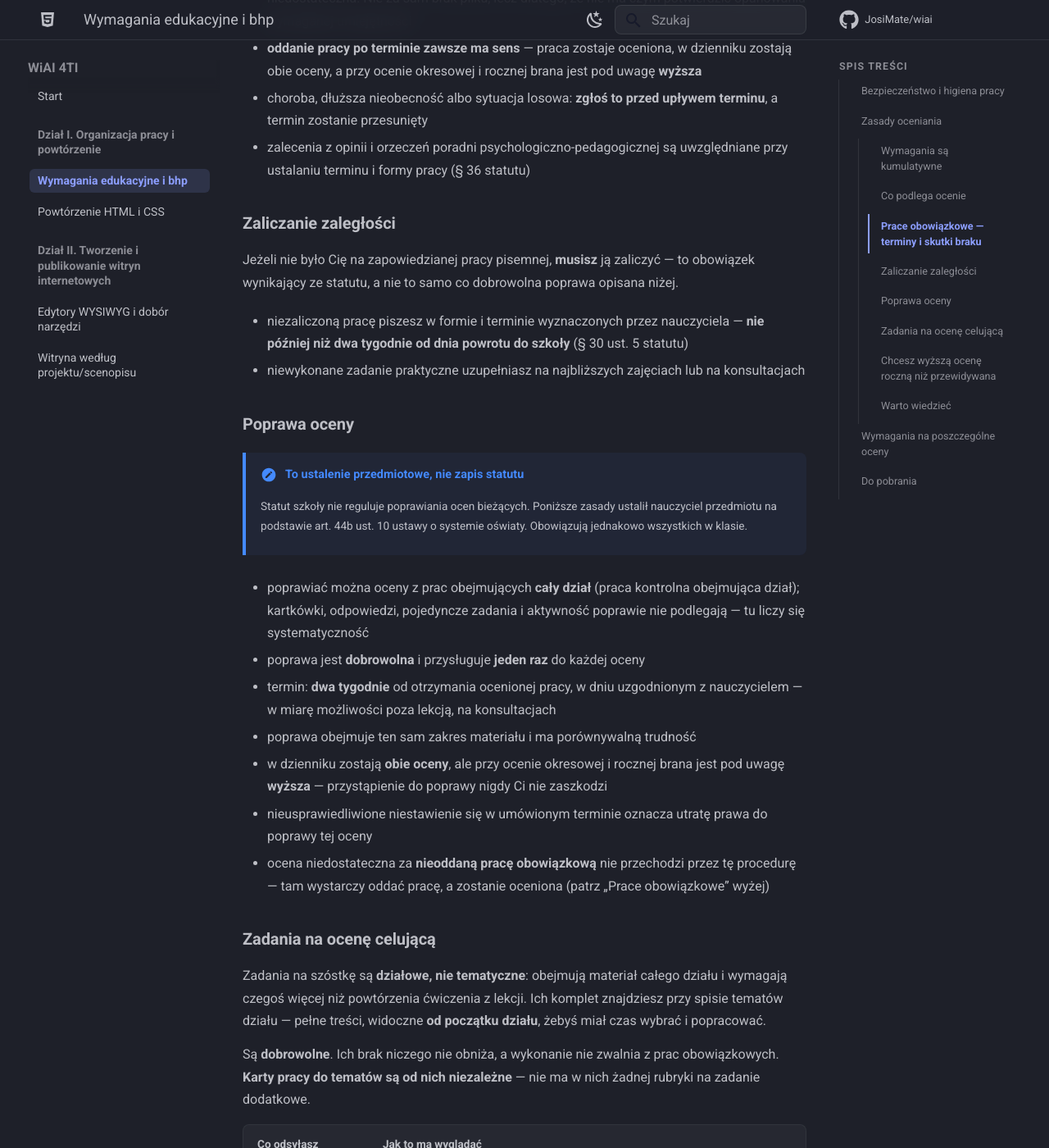
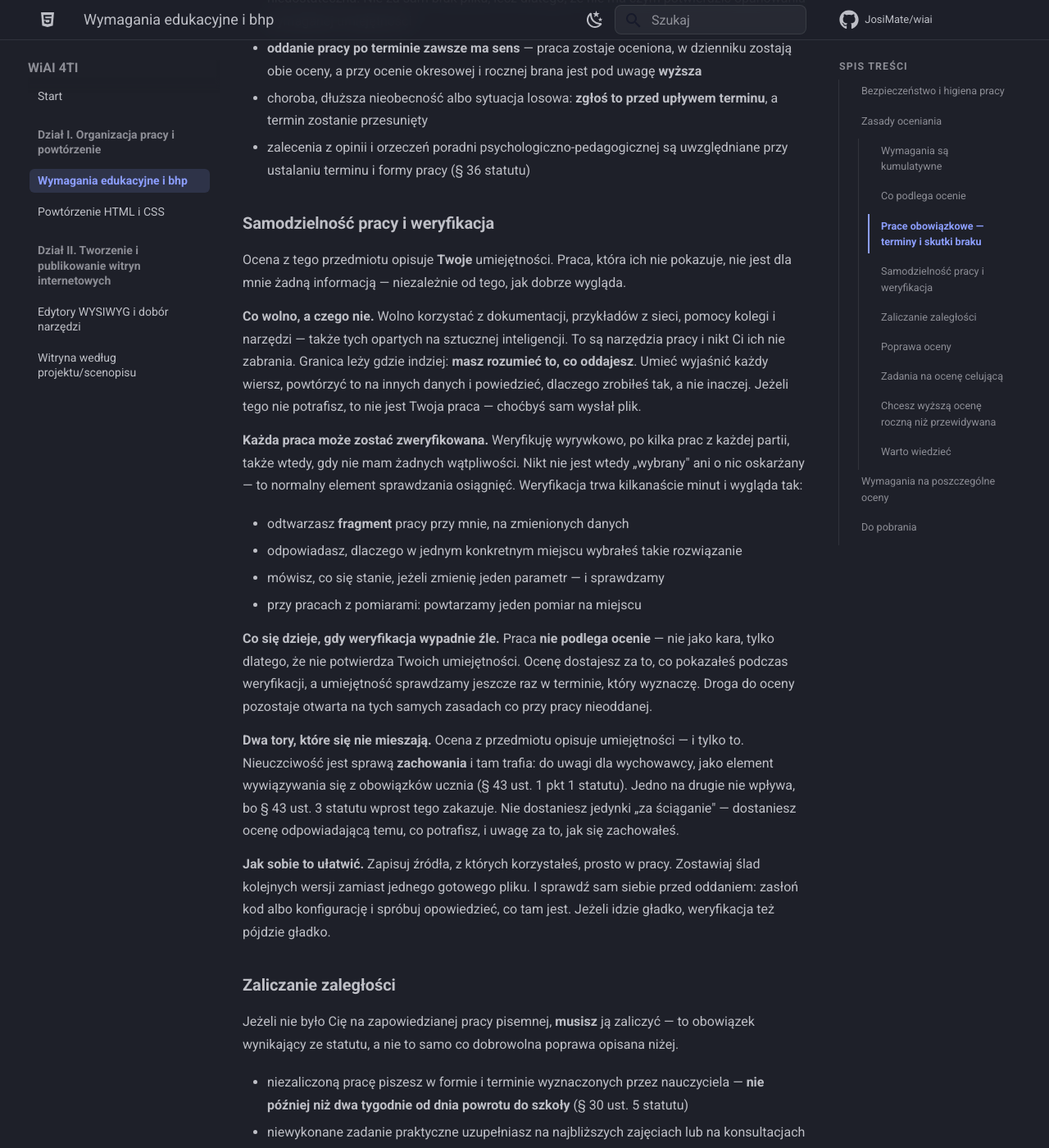
Before and after one commit to JosiMate/wiai, an MkDocs documentation site: the page built from docs/dzial-1/wymagania-i-bhp.md, in a window 1280 px wide and 1400 px high, scrolled down 3364 px. Shown: the whole window at 82% size. Built offline with MkDocs 1.6.1 and Material for MkDocs 9.7.7, drawn with Linux system fonts in a browser that asks for light colours; comment, search, counter and statistics services are not loaded.

Commit message:
Update wymagania-i-bhp.md

```diff
--- a/docs/dzial-1/wymagania-i-bhp.md
+++ b/docs/dzial-1/wymagania-i-bhp.md
@@ -114,6 +114,47 @@ W poleceniu zawsze jest napisane, że praca jest obowiązkowa i dokąd ją odsy
   a termin zostanie przesunięty
 - zalecenia z opinii i orzeczeń poradni psychologiczno-pedagogicznej są uwzględniane
   przy ustalaniu terminu i formy pracy (§ 36 statutu)
+
+### Samodzielność pracy i weryfikacja
+
+Ocena z tego przedmiotu opisuje **Twoje** umiejętności. Praca, która ich nie
+pokazuje, nie jest dla mnie żadną informacją — niezależnie od tego, jak dobrze
+wygląda.
+
+**Co wolno, a czego nie.** Wolno korzystać z dokumentacji, przykładów z sieci,
+pomocy kolegi i narzędzi — także tych opartych na sztucznej inteligencji. To są
+narzędzia pracy i nikt Ci ich nie zabrania. Granica leży gdzie indziej: **masz
+rozumieć to, co oddajesz**. Umieć wyjaśnić każdy wiersz, powtórzyć to na innych
+danych i powiedzieć, dlaczego zrobiłeś tak, a nie inaczej. Jeżeli tego nie
+potrafisz, to nie jest Twoja praca — choćbyś sam wysłał plik.
+
+**Każda praca może zostać zweryfikowana.** Weryfikuję wyrywkowo, po kilka prac
+z każdej partii, także wtedy, gdy nie mam żadnych wątpliwości. Nikt nie jest
+wtedy „wybrany" ani o nic oskarżany — to normalny element sprawdzania osiągnięć.
+Weryfikacja trwa kilkanaście minut i wygląda tak:
+
+- odtwarzasz **fragment** pracy przy mnie, na zmienionych danych
+- odpowiadasz, dlaczego w jednym konkretnym miejscu wybrałeś takie rozwiązanie
+- mówisz, co się stanie, jeżeli zmienię jeden parametr — i sprawdzamy
+- przy pracach z pomiarami: powtarzamy jeden pomiar na miejscu
+
+**Co się dzieje, gdy weryfikacja wypadnie źle.** Praca **nie podlega ocenie** —
+nie jako kara, tylko dlatego, że nie potwierdza Twoich umiejętności. Ocenę
+dostajesz za to, co pokazałeś podczas weryfikacji, a umiejętność sprawdzamy
+jeszcze raz w terminie, który wyznaczę. Droga do oceny pozostaje otwarta
+na tych samych zasadach co przy pracy nieoddanej.
+
+**Dwa tory, które się nie mieszają.** Ocena z przedmiotu opisuje umiejętności —
+i tylko to. Nieuczciwość jest sprawą **zachowania** i tam trafia: do uwagi dla
+wychowawcy, jako element wywiązywania się z obowiązków ucznia (§ 43 ust. 1 pkt 1
+statutu). Jedno na drugie nie wpływa, bo § 43 ust. 3 statutu wprost tego zakazuje.
+Nie dostaniesz jedynki „za ściąganie" — dostaniesz ocenę odpowiadającą temu,
+co potrafisz, i uwagę za to, jak się zachowałeś.
+
+**Jak sobie to ułatwić.** Zapisuj źródła, z których korzystałeś, prosto w pracy.
+Zostawiaj ślad kolejnych wersji zamiast jednego gotowego pliku. I sprawdź sam
+siebie przed oddaniem: zasłoń kod albo konfigurację i spróbuj opowiedzieć,
+co tam jest. Jeżeli idzie gładko, weryfikacja też pójdzie gładko.
 
 ### Zaliczanie zaległości
 
```
